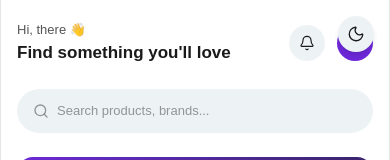
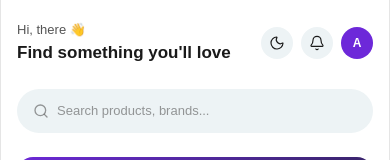
Before and after one commit to KobiManuel/awaown, a Next.js app: page /dashboard in a window 390 px wide. Shown: the top 160 px of the page. Built offline with nearby package versions, Linux system fonts and the light colour scheme; sample sign-in values are in the browser's storage; a web font is replaced by a local one.

Commit message:
feat: enhance theme toggle functionality with mobile visibility control and size options

```diff
--- a/app/Components/Dashboard/AppFrame.js
+++ b/app/Components/Dashboard/AppFrame.js
@@ -19,6 +19,10 @@ import { ThemePreviewContext } from "@/app/Components/Dashboard/ThemePreviewCont
 // Customize My Store (theme/accent/font), so the separate site-wide dark/light toggle
 // is redundant there and was removed to avoid two competing "what theme is this"
 // controls on the same dashboard.
+// `hideThemeToggleOnMobile` (optional): the Customer role's home page has its own
+// smaller toggle inline in the greeting bar (next to notifications/avatar) on mobile,
+// so the floating fixed-position toggle would be a redundant second control there —
+// stays floating on desktop where there's no equivalent header row.
 /**
  * @param {object} props
  * @param {React.ReactNode} props.children
@@ -27,8 +31,17 @@ import { ThemePreviewContext } from "@/app/Components/Dashboard/ThemePreviewCont
  * @param {string} [props.roleLabel]
  * @param {Record<string, string> | null} [props.themeVars]
  * @param {boolean} [props.hideThemeToggle]
+ * @param {boolean} [props.hideThemeToggleOnMobile]
  */
-const AppFrame = ({ children, navItems, loginHref, roleLabel, themeVars = null, hideThemeToggle = false }) => {
+const AppFrame = ({
+  children,
+  navItems,
+  loginHref,
+  roleLabel,
+  themeVars = null,
+  hideThemeToggle = false,
+  hideThemeToggleOnMobile = false,
+}) => {
   const router = useRouter();
   const [ready, setReady] = useState(false);
   const [preview, setPreview] = useState(null);
@@ -66,7 +79,11 @@ const AppFrame = ({ children, navItems, loginHref, roleLabel, themeVars = null,
             </div>
           </div>
           {!hideThemeToggle && (
-            <ThemeToggle className="fixed right-4 top-4 z-[60] shadow-md lg:right-6 lg:top-6" />
+            <ThemeToggle
+              className={`fixed right-4 top-4 z-[60] shadow-md lg:right-6 lg:top-6 ${
+                hideThemeToggleOnMobile ? "hidden lg:flex" : ""
+              }`}
+            />
           )}
         </ThemePreviewContext.Provider>
       </div>
--- a/app/Components/Dashboard/ThemeToggle.js
+++ b/app/Components/Dashboard/ThemeToggle.js
@@ -5,7 +5,12 @@ import { Sun, Moon } from "lucide-react";
 
 const THEME_KEY = "awaown_theme";
 
-export default function ThemeToggle({ className = "" }) {
+const SIZE_CLASSES = {
+  md: { button: "h-9 w-9", icon: "h-4.5 w-4.5" },
+  sm: { button: "h-8 w-8", icon: "h-4 w-4" },
+};
+
+export default function ThemeToggle({ className = "", size = "md" }) {
   const [isDark, setIsDark] = useState(false);
 
   useEffect(() => {
@@ -42,12 +47,12 @@ export default function ThemeToggle({ className = "" }) {
       type="button"
       onClick={handleToggle}
       aria-label={isDark ? "Switch to light mode" : "Switch to dark mode"}
-      className={`flex h-9 w-9 shrink-0 items-center justify-center rounded-full bg-shop-bg text-shop-heading transition-colors hover:bg-shop-accent-1-light ${className}`}
+      className={`flex shrink-0 items-center justify-center rounded-full bg-shop-bg text-shop-heading transition-colors hover:bg-shop-accent-1-light ${SIZE_CLASSES[size].button} ${className}`}
     >
       {isDark ? (
-        <Sun className="h-4.5 w-4.5" strokeWidth={1.75} />
+        <Sun className={SIZE_CLASSES[size].icon} strokeWidth={1.75} />
       ) : (
-        <Moon className="h-4.5 w-4.5" strokeWidth={1.75} />
+        <Moon className={SIZE_CLASSES[size].icon} strokeWidth={1.75} />
       )}
     </button>
   );
--- a/app/admin/content/page.js
+++ b/app/admin/content/page.js
@@ -215,7 +215,8 @@ function CommunityCardEditor({ card, values, onSave }) {
   const handleImagePick = async (e) => {
     const file = e.target.files?.[0];
     if (!file) return;
-    setDraft((p) => ({ ...p, image: await readImageAsCompressedDataURL(file) }));
+    const image = await readImageAsCompressedDataURL(file);
+    setDraft((p) => ({ ...p, image }));
     e.target.value = "";
   };
 
--- a/app/dashboard/layout.tsx
+++ b/app/dashboard/layout.tsx
@@ -20,7 +20,12 @@ export default function DashboardLayout({ children }: { children: React.ReactNod
   ];
 
   return (
-    <AppFrame navItems={navItems} loginHref="/login/customer" roleLabel="Customer">
+    <AppFrame
+      navItems={navItems}
+      loginHref="/login/customer"
+      roleLabel="Customer"
+      hideThemeToggleOnMobile
+    >
       {children}
     </AppFrame>
   );
--- a/app/dashboard/page.js
+++ b/app/dashboard/page.js
@@ -7,6 +7,7 @@ import { useSelector } from "react-redux";
 import { Search, Bell, ShieldCheck } from "lucide-react";
 import { products, dashboardCategories } from "@/lib/dashboard-data";
 import AppProductCard from "@/app/Components/Dashboard/AppProductCard";
+import ThemeToggle from "@/app/Components/Dashboard/ThemeToggle";
 
 export default function DashboardHome() {
   const user = useSelector((s) => s.auth.user);
@@ -26,17 +27,18 @@ export default function DashboardHome() {
             Find something you&apos;ll love
           </p>
         </div>
-        <div className="flex items-center gap-3">
+        <div className="flex items-center gap-2 lg:gap-3">
+          <ThemeToggle size="sm" className="lg:hidden" />
           <button
             type="button"
             aria-label="Notifications"
-            className="flex h-9 w-9 items-center justify-center rounded-full bg-shop-bg"
+            className="flex h-8 w-8 items-center justify-center rounded-full bg-shop-bg lg:h-9 lg:w-9"
           >
             <Bell className="h-4 w-4 text-shop-heading" strokeWidth={1.75} />
           </button>
           <Link
             href="/dashboard/account"
-            className="flex h-9 w-9 items-center justify-center rounded-full bg-shop-accent-1 text-[13px] font-semibold text-white lg:hidden"
+            className="flex h-8 w-8 items-center justify-center rounded-full bg-shop-accent-1 text-[12px] font-semibold text-white lg:hidden"
           >
             {initial}
           </Link>
```
